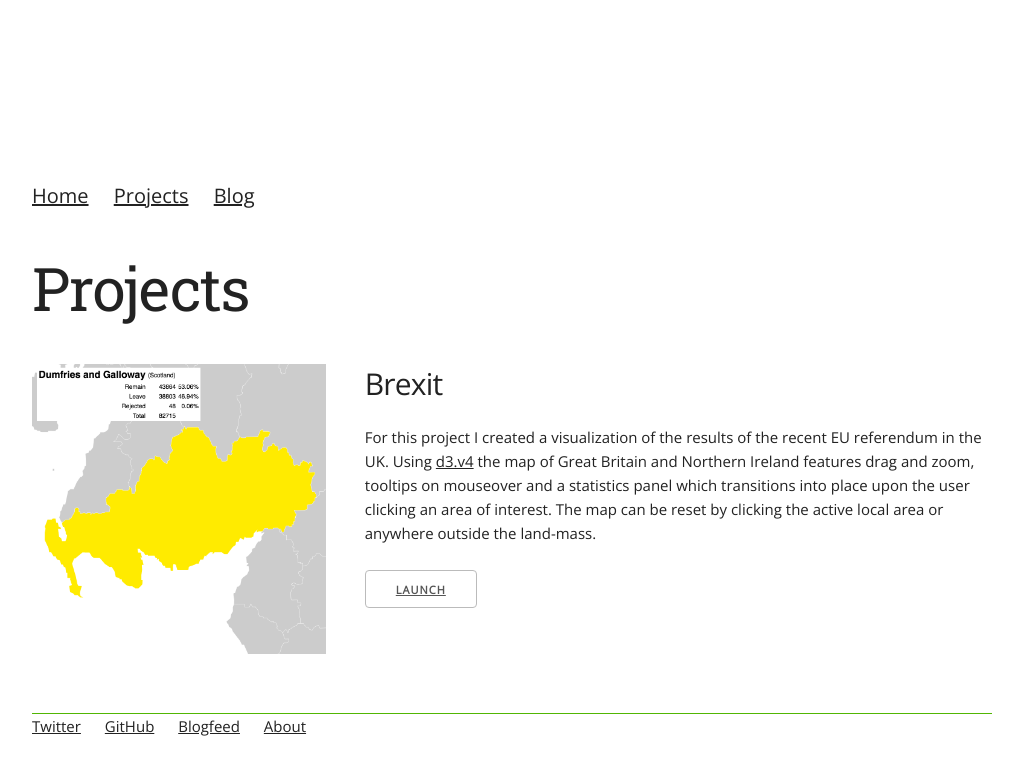
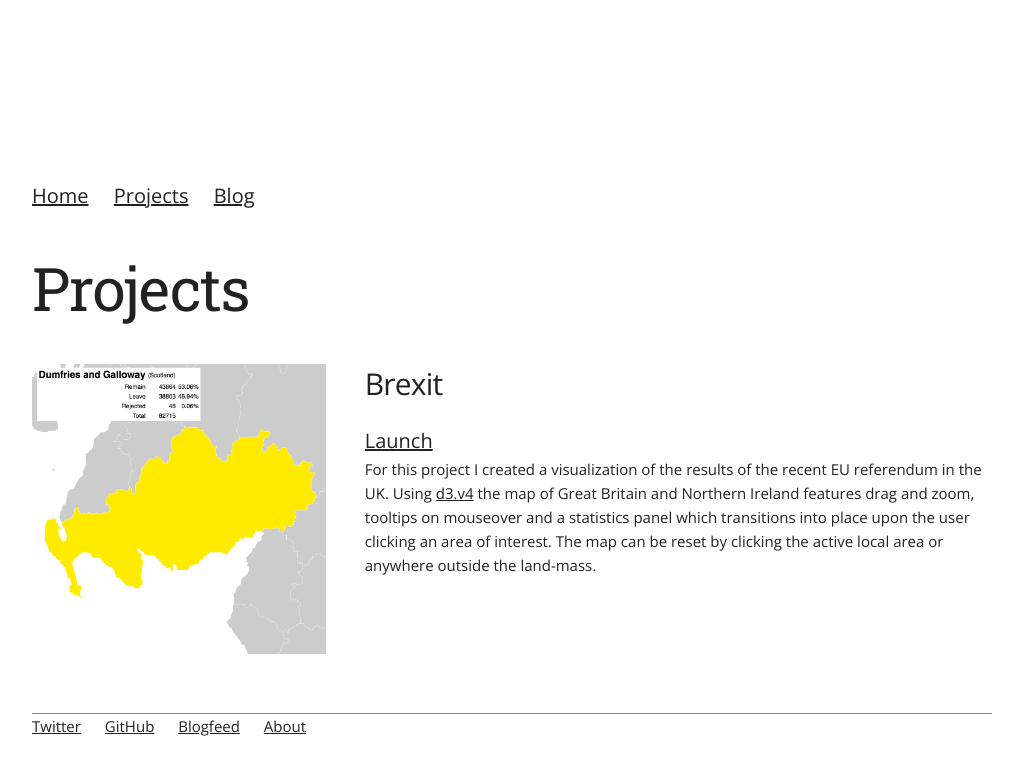
Before and after one commit to danoscarmike/danoscarmike.github.io, a Jekyll site: the page built from projects/index.html, in a window 1280 px wide. Shown: the top 775 px of the page, without its empty margins (128-1140 px from the left). Built offline with Jekyll 4.4.1, drawn with Linux system fonts in a browser that asks for light colours.

Commit message:
re-format project description pane

```diff
--- a/projects/index.html
+++ b/projects/index.html
@@ -12,10 +12,10 @@ title: Projects
 		</a>
   </div>
 	<div class="eight columns">
-		<h4>Brexit</h4>
-		<p class="about">For this project I created a visualization of the results of the recent EU referendum in the UK.  Using <a href="https://github.com/mbostock/d3">d3.v4</a> the map of Great Britain and Northern Ireland features drag and zoom, tooltips on mouseover and a statistics panel which transitions into place upon the user clicking an area of interest.  The map can be reset by clicking the active local area or anywhere outside the land-mass.</p>
-		<div class="button">
+		<div class="pname"><h4>Brexit</h4></div>
+		<div class="pname" class="button">
 			<a href="http://danoscarmike.com/brexit">Launch</a>
 		</div>
+		<p class="about">For this project I created a visualization of the results of the recent EU referendum in the UK.  Using <a href="https://github.com/mbostock/d3">d3.v4</a> the map of Great Britain and Northern Ireland features drag and zoom, tooltips on mouseover and a statistics panel which transitions into place upon the user clicking an area of interest.  The map can be reset by clicking the active local area or anywhere outside the land-mass.</p>
 	</div>
 </div>
```
